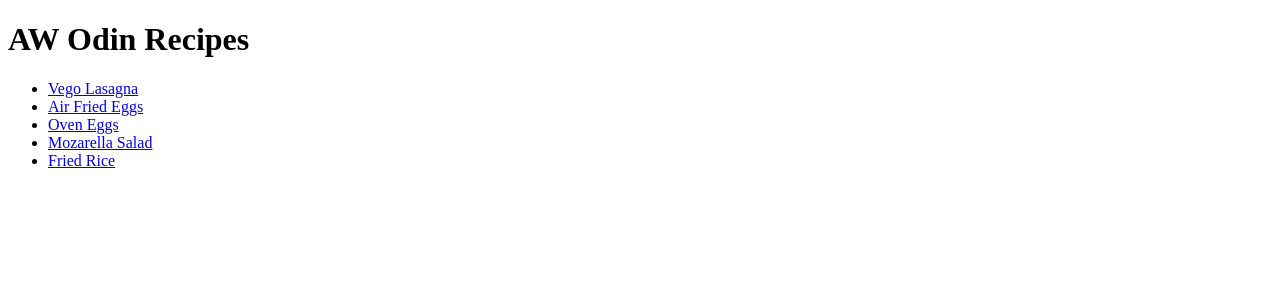
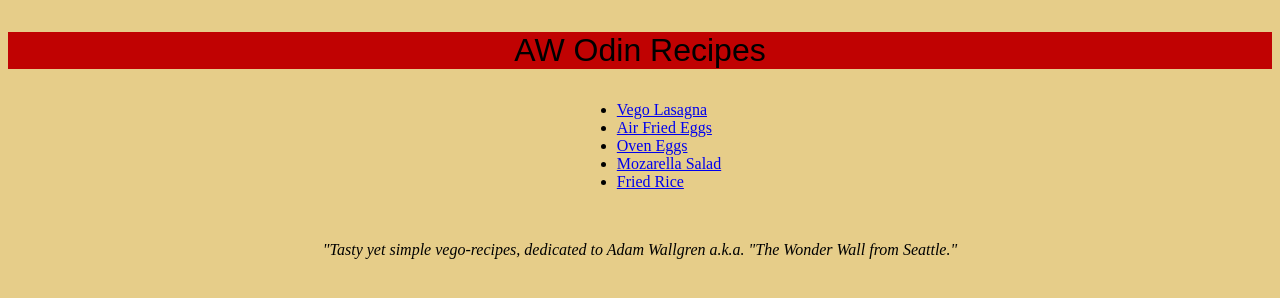
Before and after one commit to AdamWallgren28/odin-recipes, a plain HTML site: page index.html in a window 1280 px wide. Drawn offline with Linux system fonts and the light colour scheme.

Commit message:
Added styles to Headlines. Aligned content and added qoate to landingpage.

```diff
--- a/index.html
+++ b/index.html
@@ -3,16 +3,22 @@
     <head>
         <meta charset="utf-8">
         <title>AW Odin Recipes</title>
+        <link rel="stylesheet" href="style.css">
     </head>
-        <h1>AW Odin Recipes</h1>
-
-        <ul>
+        <p class="hemrubrik">AW Odin Recipes</p>
+        <div class="huvudmeny">
+        <ul class="receptlista">
             <li><a href="recipes/vegolasagna.html">Vego Lasagna</a></li>
             <li><a href="recipes/airfriedeggs.html">Air Fried Eggs</a></li>
             <li><a href="recipes/oveneggs.html">Oven Eggs</a></li>
             <li><a href="recipes/mozzarellasalad.html">Mozarella Salad</a></li>
             <li><a href="recipes/friedrice.html">Fried Rice</a></li>
         </ul>
+        </div>
+
+        <div class="citat">
+            <p><em>"Tasty yet simple vego-recipes, dedicated to Adam Wallgren a.k.a. "The Wonder Wall from Seattle."</em></p>
+        </div>
 
     <body>
 
--- /dev/null
+++ b/style.css
@@ -0,0 +1,35 @@
+body {
+    background-color: rgb(230, 205, 137);
+  }
+
+h2 {
+    font-style: italic;
+}
+
+link {
+    color: black;
+}
+
+.hemrubrik {
+    font-size: xx-large;
+    color: black;
+    background-color: hsl(0, 98%, 38%);
+    font-family: copperplate, fantasy, serif;
+    text-align: center;
+}
+
+.huvudmeny {
+    color: black;
+    padding-left: 45%;
+}
+
+.citat {
+    margin-top: 50px;
+    font-family: italic;
+    text-align: center;
+}
+
+.referens {
+    margin-top: 70px;
+    font-size: smaller;
+}
```
Also changed, not shown: recipes/airfriedeggs.html (+4 -0 lines), recipes/friedrice.html (+4 -0 lines), recipes/mozzarellasalad.html (+7 -3 lines), recipes/oveneggs.html (+4 -0 lines), recipes/vegolasagna.html (+4 -0 lines).
